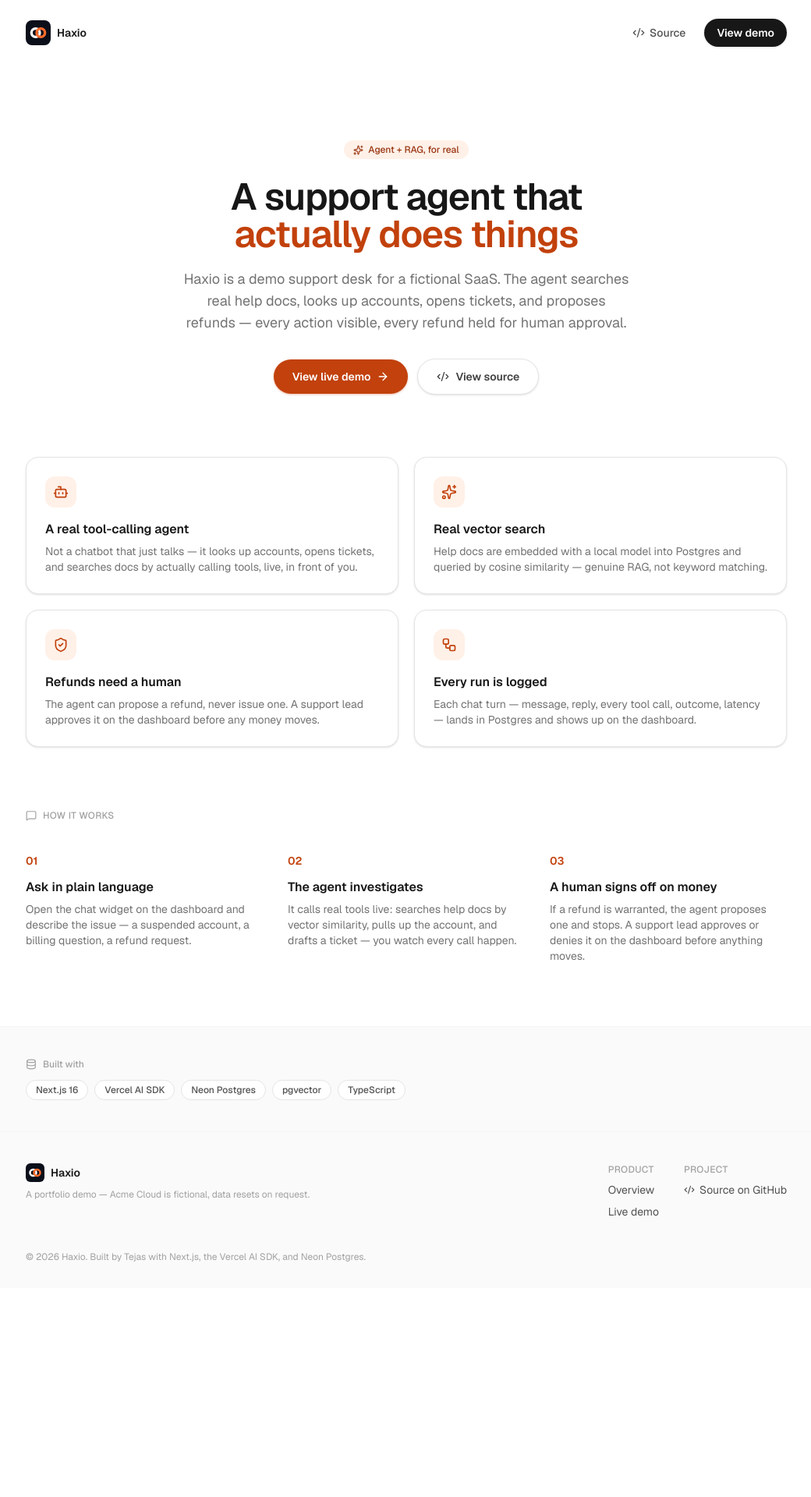
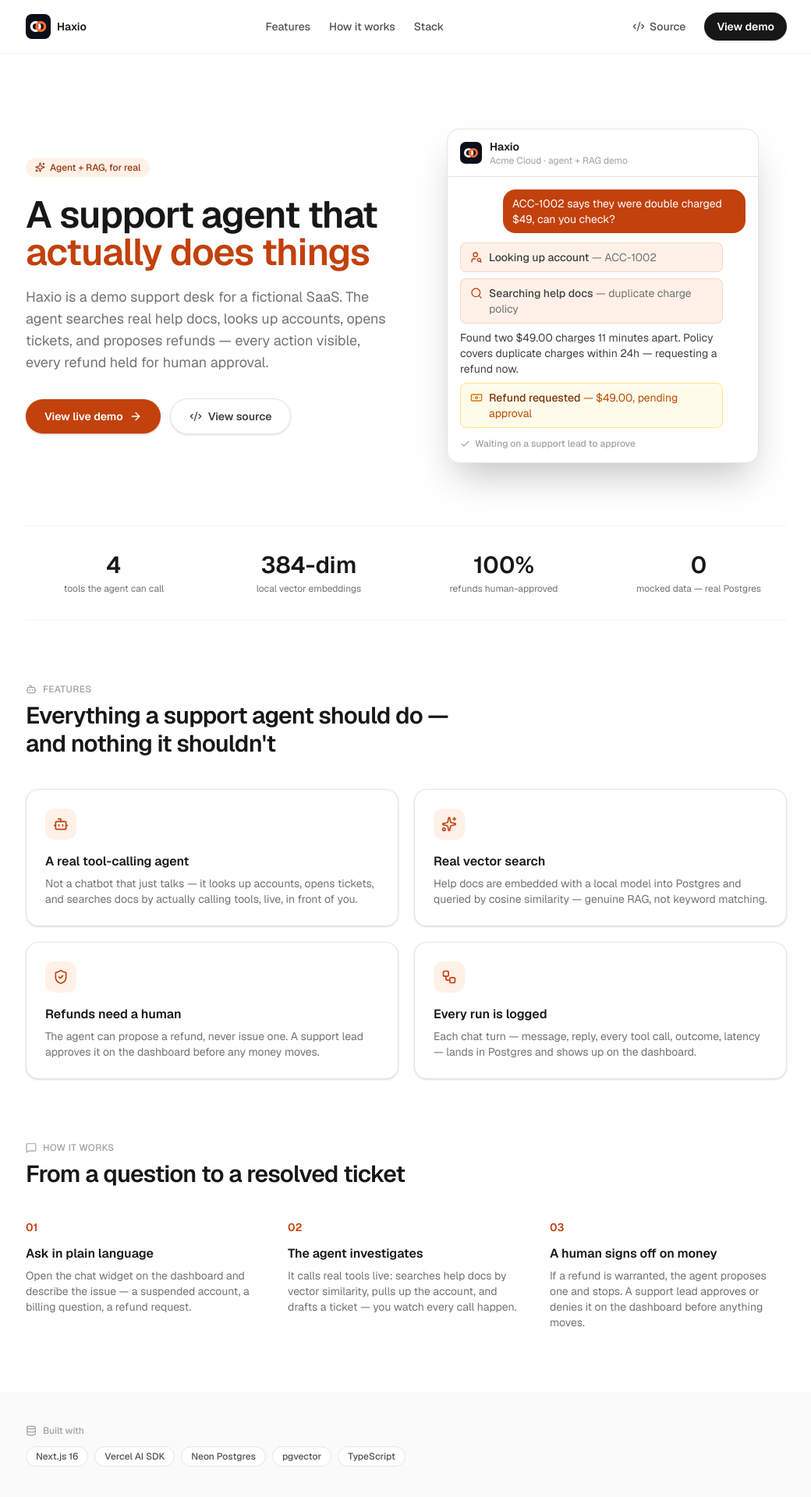
Before and after one commit to tejas249/Haxio, a Next.js app: page / in a window 1280 px wide. Shown: the top 1920 px of the page at 78% size, without its empty margins (119-1159 px from the left). Before the commit the page ends 1652 px from the top, so only its background shows below. Built offline with nearby package versions, Linux system fonts and the light colour scheme; no server answers.

Commit message:
feat: real product mockup, nav, section headings and stats on the landing page

```diff
--- a/app/page.tsx
+++ b/app/page.tsx
@@ -1,6 +1,7 @@
 import Link from "next/link";
 import HaxioMark from "@/components/HaxioMark";
 import SiteFooter from "@/components/SiteFooter";
+import ChatMockup from "@/components/ChatMockup";
 import {
   ArrowRight,
   Bot,
@@ -47,6 +48,13 @@
   "TypeScript",
 ];
 
+const STATS = [
+  { value: "4", label: "tools the agent can call" },
+  { value: "384-dim", label: "local vector embeddings" },
+  { value: "100%", label: "refunds human-approved" },
+  { value: "0", label: "mocked data — real Postgres" },
+];
+
 const STEPS = [
   {
     step: "01",
@@ -71,11 +79,17 @@
 export default function Home() {
   return (
     <div className="flex min-h-screen flex-col bg-white">
-      <header className="mx-auto flex w-full max-w-5xl items-center justify-between px-6 py-6">
+      <header className="sticky top-0 z-10 border-b border-neutral-100 bg-white/80 backdrop-blur-sm">
+        <div className="mx-auto flex w-full max-w-5xl items-center justify-between px-6 py-4">
           <div className="flex items-center gap-2">
             <HaxioMark size={32} />
             <span className="text-sm font-semibold text-neutral-900">Haxio</span>
           </div>
+          <nav className="hidden items-center gap-6 text-sm font-medium text-neutral-600 md:flex">
+            <a href="#features" className="hover:text-neutral-900">Features</a>
+            <a href="#how-it-works" className="hover:text-neutral-900">How it works</a>
+            <a href="#stack" className="hover:text-neutral-900">Stack</a>
+          </nav>
           <div className="flex items-center gap-2 sm:gap-3">
             <a
               href="https://github.com/tejas249/Haxio"
@@ -93,6 +107,7 @@
               View demo
             </Link>
           </div>
+        </div>
       </header>
 
       <main className="flex-1">
@@ -104,7 +119,8 @@
           <div className="h-[480px] w-[480px] rounded-full bg-brand-light opacity-60 blur-3xl sm:h-[640px] sm:w-[640px]" />
         </div>
 
-        <div className="mx-auto max-w-3xl px-6 pb-20 pt-16 text-center sm:pt-24">
+        <div className="mx-auto grid max-w-5xl grid-cols-1 items-center gap-12 px-6 pb-20 pt-16 sm:pt-24 lg:grid-cols-2 lg:gap-8">
+          <div className="text-center lg:text-left">
             <div className="mb-6 inline-flex items-center gap-1.5 rounded-full bg-brand-light px-3 py-1 text-xs font-medium text-brand-dark">
               <Sparkles size={13} />
               Agent + RAG, for real
@@ -114,13 +130,13 @@
               <br />
               <span className="text-brand">actually does things</span>
             </h1>
-          <p className="mx-auto mt-5 max-w-xl text-base text-neutral-500 sm:text-lg">
+            <p className="mx-auto mt-5 max-w-xl text-base text-neutral-500 sm:text-lg lg:mx-0">
               Haxio is a demo support desk for a fictional SaaS. The agent
               searches real help docs, looks up accounts, opens tickets, and
               proposes refunds — every action visible, every refund held for
               human approval.
             </p>
-          <div className="mt-8 flex flex-wrap items-center justify-center gap-3">
+            <div className="mt-8 flex flex-wrap items-center justify-center gap-3 lg:justify-start">
               <Link
                 href="/login"
                 className="inline-flex items-center gap-2 rounded-full bg-brand px-6 py-3 text-sm font-semibold text-white shadow-sm shadow-brand/30 transition hover:bg-brand-dark hover:shadow-md"
@@ -139,9 +155,32 @@
               </a>
             </div>
           </div>
+
+          <ChatMockup />
+        </div>
       </section>
 
       <section className="mx-auto max-w-5xl px-6 pb-20">
+        <div className="grid grid-cols-2 gap-6 border-y border-neutral-100 py-8 sm:grid-cols-4">
+          {STATS.map(({ value, label }) => (
+            <div key={label} className="text-center">
+              <div className="text-2xl font-semibold text-neutral-900 sm:text-3xl">{value}</div>
+              <div className="mt-1 text-xs text-neutral-500">{label}</div>
+            </div>
+          ))}
+        </div>
+      </section>
+
+      <section id="features" className="mx-auto max-w-5xl scroll-mt-20 px-6 pb-20">
+        <div className="mb-10 max-w-xl">
+          <div className="mb-2 flex items-center gap-2 text-xs font-medium uppercase tracking-wide text-neutral-400">
+            <Bot size={14} />
+            Features
+          </div>
+          <h2 className="text-2xl font-semibold tracking-tight text-neutral-900 sm:text-3xl">
+            Everything a support agent should do — and nothing it shouldn&apos;t
+          </h2>
+        </div>
         <div className="grid grid-cols-1 gap-5 sm:grid-cols-2">
           {FEATURES.map(({ icon: Icon, title, description }) => (
             <div
@@ -160,10 +199,15 @@
         </div>
       </section>
 
-      <section className="mx-auto max-w-5xl px-6 pb-20">
-        <div className="mb-10 flex items-center gap-2 text-xs font-medium uppercase tracking-wide text-neutral-400">
+      <section id="how-it-works" className="mx-auto max-w-5xl scroll-mt-20 px-6 pb-20">
+        <div className="mb-10 max-w-xl">
+          <div className="mb-2 flex items-center gap-2 text-xs font-medium uppercase tracking-wide text-neutral-400">
             <MessageSquare size={14} />
             How it works
+          </div>
+          <h2 className="text-2xl font-semibold tracking-tight text-neutral-900 sm:text-3xl">
+            From a question to a resolved ticket
+          </h2>
         </div>
         <div className="grid grid-cols-1 gap-8 sm:grid-cols-3">
           {STEPS.map(({ step, title, description }) => (
@@ -176,7 +220,7 @@
         </div>
       </section>
 
-      <section className="border-t border-neutral-100 bg-neutral-50">
+      <section id="stack" className="scroll-mt-20 border-t border-neutral-100 bg-neutral-50">
         <div className="mx-auto max-w-5xl px-6 py-10">
           <div className="flex items-center gap-2 text-xs font-medium text-neutral-400">
             <Database size={14} />
@@ -194,6 +238,25 @@
           </div>
         </div>
       </section>
+
+      <section className="bg-ink">
+        <div className="mx-auto flex max-w-5xl flex-col items-center gap-4 px-6 py-16 text-center">
+          <h2 className="text-2xl font-semibold tracking-tight text-white sm:text-3xl">
+            See the agent work, live
+          </h2>
+          <p className="max-w-md text-sm text-neutral-300">
+            Log in with the demo password and watch it search, look things up,
+            and open tickets — in real time.
+          </p>
+          <Link
+            href="/login"
+            className="mt-2 inline-flex items-center gap-2 rounded-full bg-brand px-6 py-3 text-sm font-semibold text-white shadow-sm shadow-brand/30 transition hover:bg-brand-dark hover:shadow-md"
+          >
+            View live demo
+            <ArrowRight size={16} />
+          </Link>
+        </div>
+      </section>
       </main>
 
       <SiteFooter />
--- /dev/null
+++ b/components/ChatMockup.tsx
@@ -0,0 +1,61 @@
+import { Search, UserSearch, Banknote, Check } from "lucide-react";
+import HaxioMark from "./HaxioMark";
+
+/**
+ * Static, non-interactive mockup of a real Haxio conversation — same visual
+ * language as ChatWidget/ToolCallView, for the landing page hero.
+ */
+export default function ChatMockup() {
+  return (
+    <div className="mx-auto flex w-full max-w-[400px] flex-col overflow-hidden rounded-2xl border border-neutral-200 bg-white shadow-2xl">
+      <div className="flex items-center gap-2.5 border-b border-neutral-200 px-4 py-3">
+        <HaxioMark size={28} />
+        <div>
+          <div className="text-sm font-semibold text-neutral-900">Haxio</div>
+          <div className="text-xs text-neutral-400">Acme Cloud · agent + RAG demo</div>
+        </div>
+      </div>
+
+      <div className="space-y-3 px-4 py-4">
+        <div className="flex justify-end">
+          <div className="max-w-[85%] rounded-2xl bg-brand px-3 py-2 text-sm text-white">
+            ACC-1002 says they were double charged $49, can you check?
+          </div>
+        </div>
+
+        <div className="max-w-[92%] space-y-2">
+          <div className="flex items-start gap-2 rounded-lg border border-brand/15 bg-brand-light px-3 py-2 text-sm text-neutral-700">
+            <UserSearch size={16} className="mt-0.5 shrink-0 text-brand" />
+            <div>
+              <span className="font-medium">Looking up account</span>
+              <span className="text-neutral-500"> — ACC-1002</span>
+            </div>
+          </div>
+          <div className="flex items-start gap-2 rounded-lg border border-brand/15 bg-brand-light px-3 py-2 text-sm text-neutral-700">
+            <Search size={16} className="mt-0.5 shrink-0 text-brand" />
+            <div>
+              <span className="font-medium">Searching help docs</span>
+              <span className="text-neutral-500"> — duplicate charge policy</span>
+            </div>
+          </div>
+          <p className="text-sm text-neutral-700">
+            Found two $49.00 charges 11 minutes apart. Policy covers duplicate
+            charges within 24h — requesting a refund now.
+          </p>
+          <div className="flex items-start gap-2 rounded-lg border border-amber-200 bg-amber-50 px-3 py-2 text-sm text-amber-900">
+            <Banknote size={16} className="mt-0.5 shrink-0 text-amber-600" />
+            <div>
+              <span className="font-medium">Refund requested</span>
+              <span className="text-amber-700"> — $49.00, pending approval</span>
+            </div>
+          </div>
+        </div>
+
+        <div className="flex items-center gap-1.5 text-xs font-medium text-neutral-400">
+          <Check size={13} />
+          Waiting on a support lead to approve
+        </div>
+      </div>
+    </div>
+  );
+}
```
Lines whose indentation alone changed are shown as unchanged.
